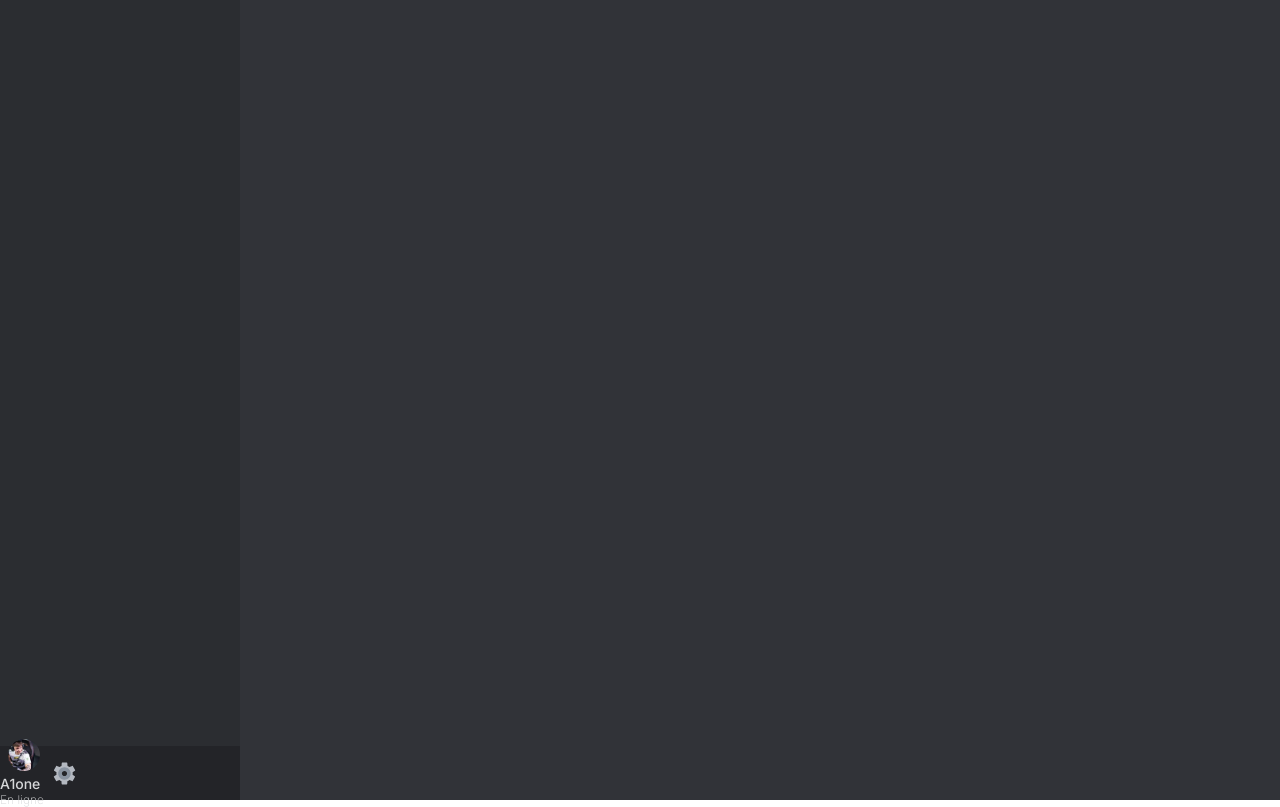
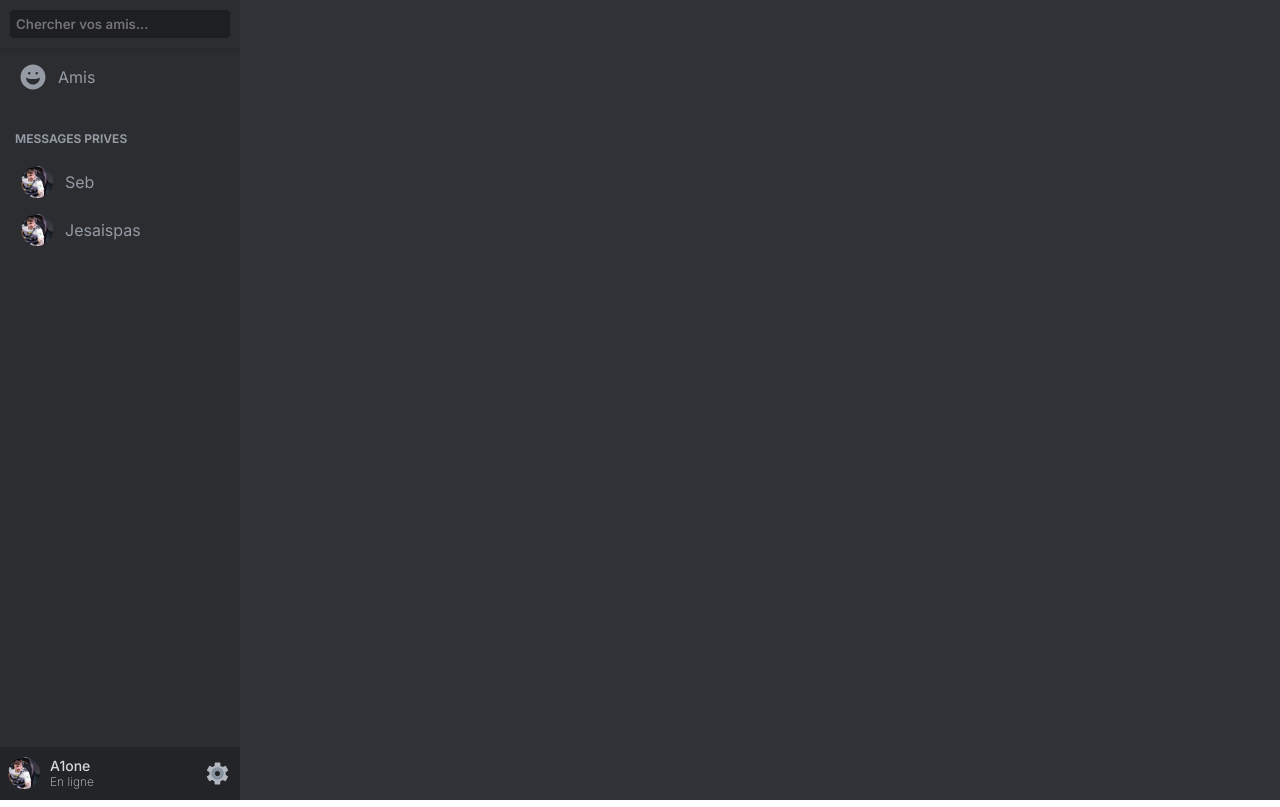
Before and after one commit to A1oneeee/Discord, a plain HTML site: page index.html in a window 1280 px wide. Drawn offline with Linux system fonts and the light colour scheme; files whose address does not match are found by name.

Commit message:
Add files via upload

```diff
--- a/index.html
+++ b/index.html
@@ -12,6 +12,37 @@
     <main>
         <aside class="side">
             <article class="top">
+
+                <div class="search">
+                    <input type="text" name="" id="" placeholder="Chercher vos amis...">
+                </div>
+
+                <div class="friends">
+                    <div class="amis">
+                        <svg class="w-6 h-6 text-gray-800 dark:text-white" aria-hidden="true" xmlns="http://www.w3.org/2000/svg" width="30" height="30" fill="currentColor" viewBox="0 0 24 24">
+                            <path fill-rule="evenodd" d="M2 12C2 6.477 6.477 2 12 2s10 4.477 10 10-4.477 10-10 10S2 17.523 2 12Zm5.495.93A.5.5 0 0 0 6.5 13c0 1.19.644 2.438 1.618 3.375C9.099 17.319 10.469 18 12 18c1.531 0 2.9-.681 3.882-1.625.974-.937 1.618-2.184 1.618-3.375a.5.5 0 0 0-.995-.07.764.764 0 0 1-.156.096c-.214.106-.554.208-1.006.295-.896.173-2.111.262-3.343.262-1.232 0-2.447-.09-3.343-.262-.452-.087-.792-.19-1.005-.295a.762.762 0 0 1-.157-.096ZM8.99 8a1 1 0 0 0 0 2H9a1 1 0 1 0 0-2h-.01Zm6 0a1 1 0 1 0 0 2H15a1 1 0 1 0 0-2h-.01Z" clip-rule="evenodd"/>
+                        </svg>
+                        <p>Amis</p>
+                    </div>
+                </div>
+
+                <div class="friendslist">
+                    <h1>MESSAGES PRIVES</h1>
+                    <div class="friend">
+                        <img src="/users/moi/index.jpg" alt="" srcset="">
+                        <p class="nomPseudo">Seb</p>
+                    </div>
+                    <div class="friend">
+                        <img src="/users/moi/index.jpg" alt="" srcset="">
+                        <p class="nomPseudo">Jesaispas</p>
+                    </div>
+
+                </div>
+
+
+
+
+
 
             </article>
             <article class="user">
--- a/style.css
+++ b/style.css
@@ -26,11 +26,133 @@ main {
     height: calc(100vh - 45px);
 }
 
+.side .top .search {
+    height: 48px;
+    width: 240px;
+
+    display: flex;
+    align-items: center;
+    justify-content: center;
+
+    border-style: none;
+    border: none;
+    /* border-bottom: 1px solid; */
+    border-color: rgb(35, 36, 40);
+
+    box-shadow: 0 0 10px rgba(0, 0, 0, 0.2);
+}
+
+.side .top .search input:focus {
+    border: none;
+    outline: none;
+}
+.side .top .search input::placeholder {
+    font-weight: 580;
+}
+.side .top .search input {
+    width: 100%;
+    margin-left: 10px;
+    margin-right: 10px;
+
+    background-color: rgb(30, 31, 34);
+    color: whitesmoke;
+
+    border: none;
+    border-radius: 4px;
+
+    padding-top: 6px;
+    padding-bottom: 6px;
+    padding-left: 6px;
+    padding-right: 6px;
+}
+
+.side .top .friends {
+    width: 240px;
+}
+
+.side .top .friends .amis p {
+    margin-left: 10px;
+}
+
+.side .top .friends .amis {
+    margin-top: 8px;
+    margin-bottom: 8px;
+    margin-left: 8px;
+
+    padding-left: 10px;
+
+    height: 42px;
+    width: 100%;
+
+    display: flex;
+    align-items: center;
+
+    border-radius: 5px;
+
+    color: rgb(148, 155, 164);
+}
+
+.side .top .friends .amis:hover, .side .top .friendslist .friend:hover {
+    cursor: pointer;
+    background-color: rgb(54, 55, 61);
+}
+
+.side .top .friendslist {
+    color: rgb(148, 155, 164);
+    overflow: auto;
+    max-height: calc(100vh - 160px);
+}
+
+.side .top .friendslist::-webkit-scrollbar {
+    width: 1px;
+}
+
+.side .top .friendslist h1{
+    margin-left: 15px;
+    margin-top: 25px;
+    font-size: 12px;
+    font-weight: 650;
+    margin-bottom: 12px;
+
+    user-select: none;
+}
+
+.side .top .friendslist .friend {
+    display: flex;
+    align-items: center;
+
+    border-radius: 5px;
+    border-top-right-radius: 0;
+    border-bottom-right-radius: 0;
+
+    margin-left: 8px;
+
+    padding-top: 8px;
+    padding-bottom: 8px;
+    padding-left: 5px;
+}
+.side .top .friendslist .friend .nomPseudo {
+    margin-left: 12px;
+    user-select: none;
+}
 
 
 
 
 
+/* USER */
+.side .user .info .pseudo {
+    display: flex;
+    flex-direction: column;
+
+    margin-left: 10px;
+}
+
+.side .user .info {
+    display: flex;
+    align-items: center;
+
+}
 
 .side .user {
     background-color: rgb(35, 36, 40);
@@ -39,6 +161,8 @@ main {
 
     display: flex;
     align-items: center;
+
+    position: relative;
 }
 
 .side .user p {
@@ -52,7 +176,7 @@ main {
     font-weight: 200;
 }
 
-.side .user img {
+.side .user img,  .side .top .friendslist .friend img{
     width: 32px;
     height: 32px;
 
@@ -63,6 +187,8 @@ main {
 }
 
 .side .user .roue {
+    position: absolute;
+    right: 10px;
     display: flex;
     align-items: center;
     justify-content: center;
```
